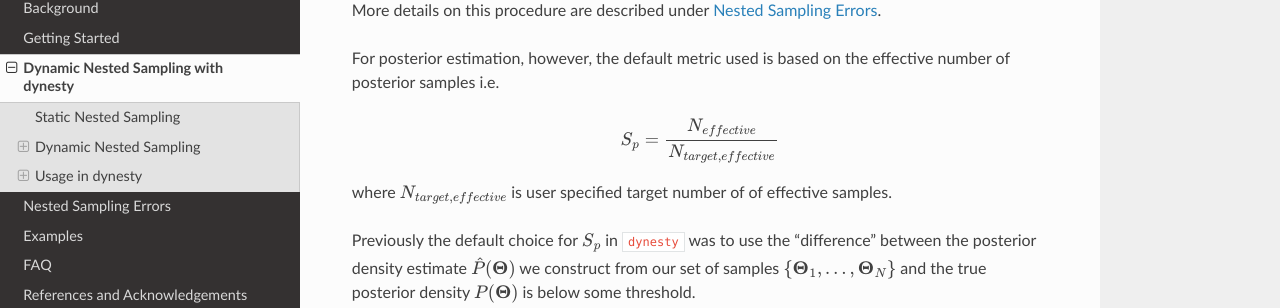
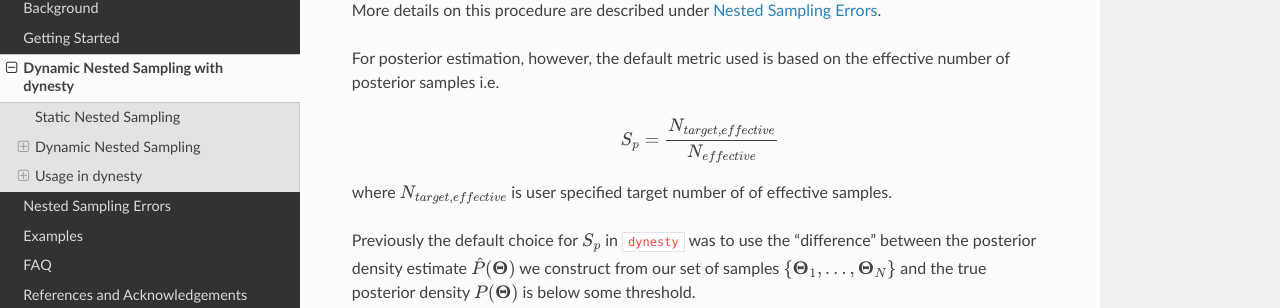
Before and after one commit to joshspeagle/dynesty, a Sphinx documentation site: the page built from docs/source/dynamic.rst, in a window 1280 px wide and 900 px high, scrolled down 4517 px. Shown: the part 141-449 px from the top of the window. Built offline with Sphinx 7.4.7 and the Read the Docs theme 2.0.0, drawn with Linux system fonts in a browser that asks for light colours; the version number could not be read and is left out.

```diff
--- a/docs/source/dynamic.rst
+++ b/docs/source/dynamic.rst
@@ -248,7 +248,7 @@ effective number of posterior samples i.e.
 
 .. math::
 
-   S_{p} = \frac{N_{effective}}{N_{target,effective}}
+   S_{p} = \frac{N_{target,effective}}{N_{effective}}
 
 where :math:`N_{target,effective}` is user specified target number of
 of effective samples.
```
Also changed, not shown: 1 other file.
